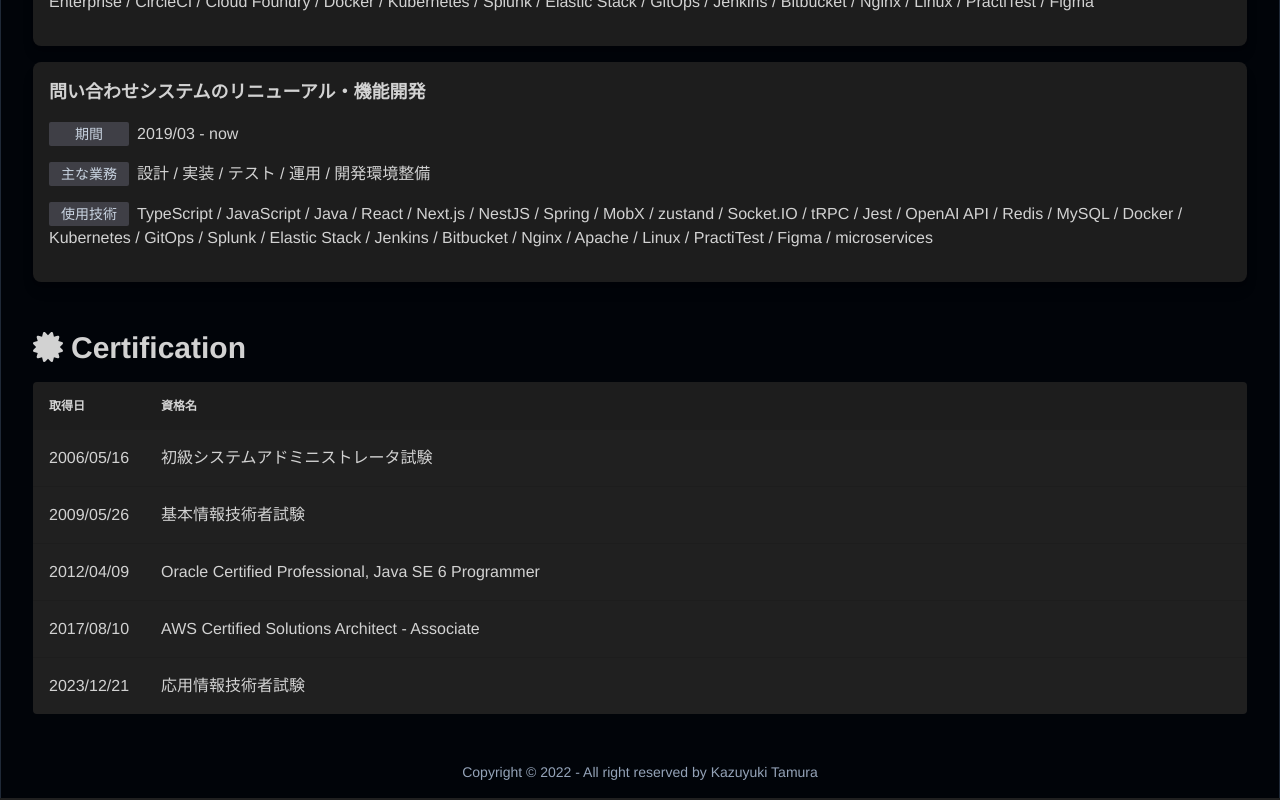
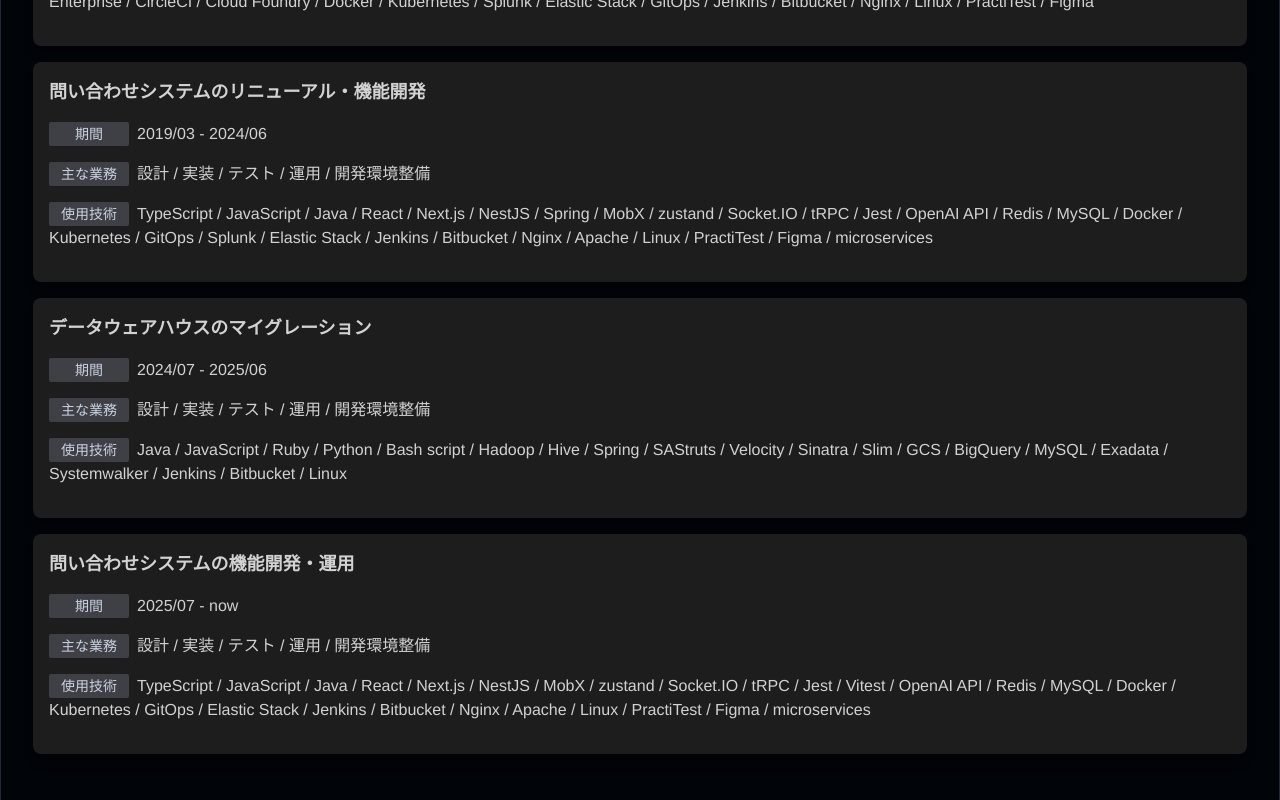
Before and after one commit to proyuki02/portfolio, a Next.js app: page / in a window 1280 px wide. Shown: the part 5380-6180 px from the top of the page. Built offline with nearby package versions, Linux system fonts and the light colour scheme.

Commit message:
職歴を更新し、新しいプロジェクトを追加

```diff
--- a/components/works.tsx
+++ b/components/works.tsx
@@ -156,7 +156,7 @@
         </WorksCardItemTech>
       </WorksCard>
       <WorksCard summary="問い合わせシステムのリニューアル・機能開発">
-        <WorksCardItemSpan>2019/03 - now</WorksCardItemSpan>
+        <WorksCardItemSpan>2019/03 - 2024/06</WorksCardItemSpan>
         <WorksCardItemJob>
           設計 / 実装 / テスト / 運用 / 開発環境整備
         </WorksCardItemJob>
@@ -168,6 +168,30 @@
           microservices
         </WorksCardItemTech>
       </WorksCard>
+      <WorksCard summary="データウェアハウスのマイグレーション">
+        <WorksCardItemSpan>2024/07 - 2025/06</WorksCardItemSpan>
+        <WorksCardItemJob>
+          設計 / 実装 / テスト / 運用 / 開発環境整備
+        </WorksCardItemJob>
+        <WorksCardItemTech>
+          Java / JavaScript / Ruby / Python / Bash script / Hadoop / Hive /
+          Spring / SAStruts / Velocity / Sinatra / Slim / GCS / BigQuery / MySQL
+          / Exadata / Systemwalker / Jenkins / Bitbucket / Linux
+        </WorksCardItemTech>
+      </WorksCard>
+      <WorksCard summary="問い合わせシステムの機能開発・運用">
+        <WorksCardItemSpan>2025/07 - now</WorksCardItemSpan>
+        <WorksCardItemJob>
+          設計 / 実装 / テスト / 運用 / 開発環境整備
+        </WorksCardItemJob>
+        <WorksCardItemTech>
+          TypeScript / JavaScript / Java / React / Next.js / NestJS / MobX /
+          zustand / Socket.IO / tRPC / Jest / Vitest / OpenAI API / Redis /
+          MySQL / Docker / Kubernetes / GitOps / Elastic Stack / Jenkins /
+          Bitbucket / Nginx / Apache / Linux / PractiTest / Figma /
+          microservices
+        </WorksCardItemTech>
+      </WorksCard>
     </section>
   );
 };
```
